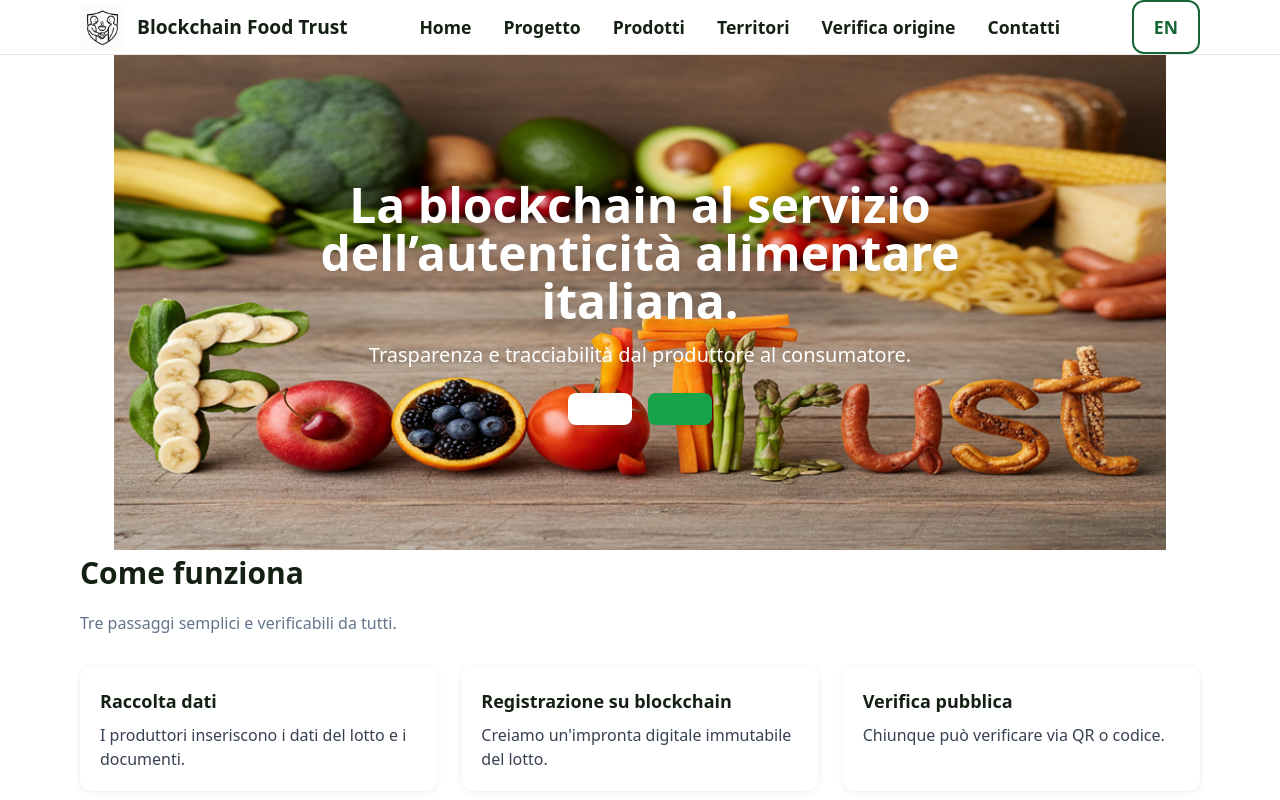
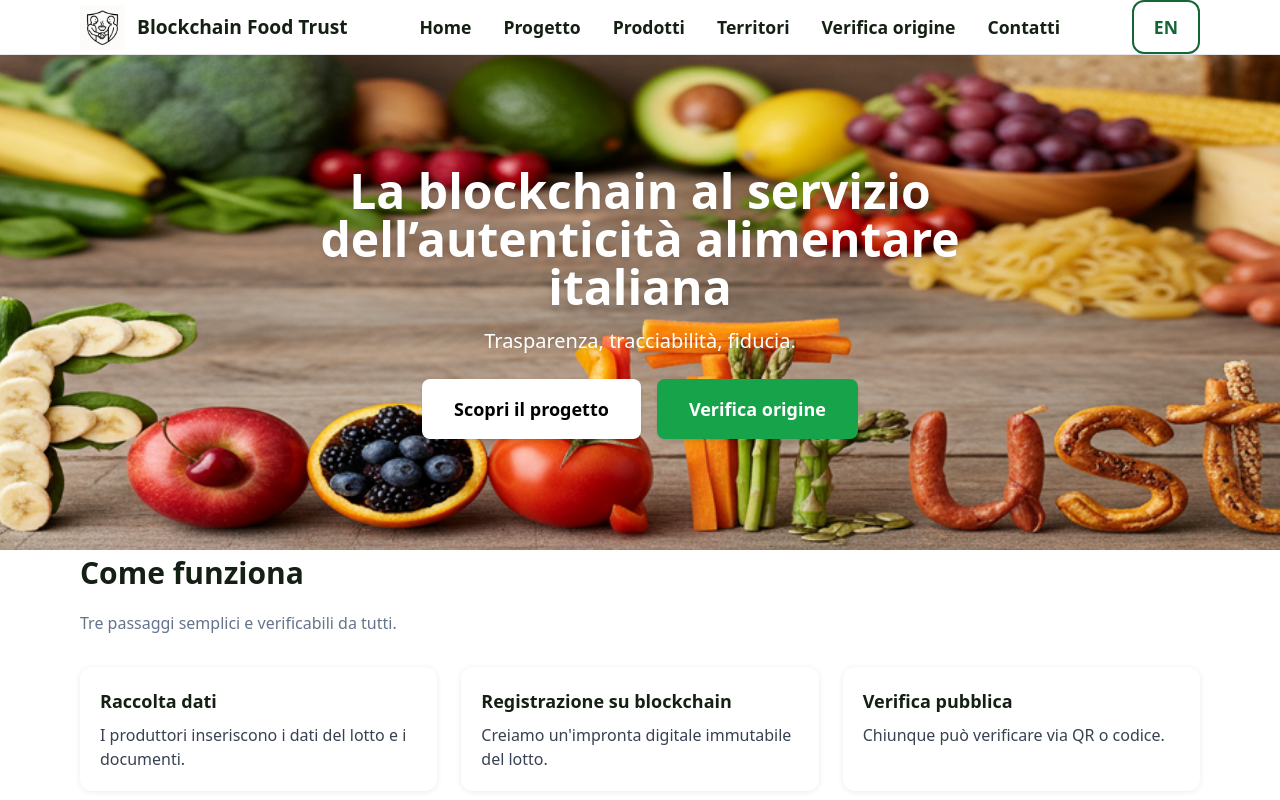
Before and after one commit to sandromarceddu/foodtrust-web, a Next.js app: page / in a window 1280 px wide. Shown: the top 800 px of the page. Built offline with nearby package versions, Linux system fonts and the light colour scheme.

Commit message:
Update HeroSection.jsx

```diff
--- a/components/HeroSection.jsx
+++ b/components/HeroSection.jsx
@@ -14,34 +14,35 @@ export default function HeroSection() {
       "
       style={{
         backgroundImage: "url('/foodtrust.png')",
-        backgroundSize: "contain",
+        backgroundSize: "110%",          // immagine ingrandita del 5–10%
         backgroundPosition: "center",
         backgroundRepeat: "no-repeat",
       }}
     >
 
       {/* Contenuto */}
-      <div className="relative z-10 text-center text-white px-6 max-w-3xl">
+      <div className="relative z-10 text-center px-6 max-w-3xl text-white">
 
         <h1 className="text-3xl md:text-4xl lg:text-5xl font-bold drop-shadow-lg">
-          {t.hero.title}
+          La blockchain al servizio dell’autenticità alimentare italiana
         </h1>
 
         <p className="mt-4 text-lg md:text-xl drop-shadow-md">
-          {t.hero.subtitle}
+          Trasparenza, tracciabilità, fiducia.
         </p>
 
         <div className="mt-6 flex justify-center gap-4">
+
           <a
             href="/progetto"
             className="
               bg-white text-black
               px-8 py-4 rounded-lg font-semibold
-              text-lg
-              hover:bg-gray-200 transition shadow-md
+              text-lg shadow-md
+              hover:bg-gray-200 transition
             "
           >
-            {t.hero.learnMore}
+            Scopri il progetto
           </a>
 
           <a
@@ -49,14 +50,14 @@ export default function HeroSection() {
             className="
               bg-green-600 text-white
               px-8 py-4 rounded-lg font-semibold
-              text-lg
-              hover:bg-green-700 transition shadow-md
+              text-lg shadow-md
+              hover:bg-green-700 transition
             "
           >
-            {t.hero.verify}
+            Verifica origine
           </a>
+
         </div>
-
       </div>
     </section>
   );
```
